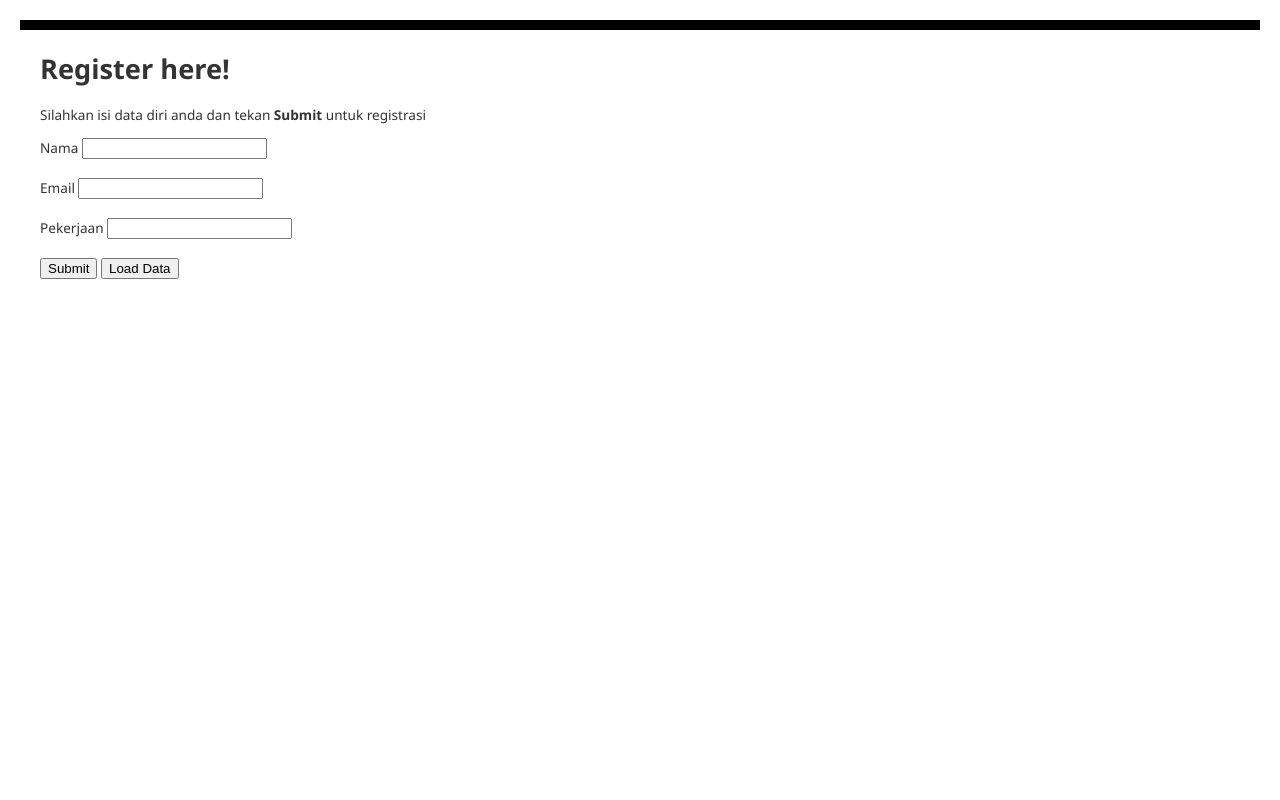
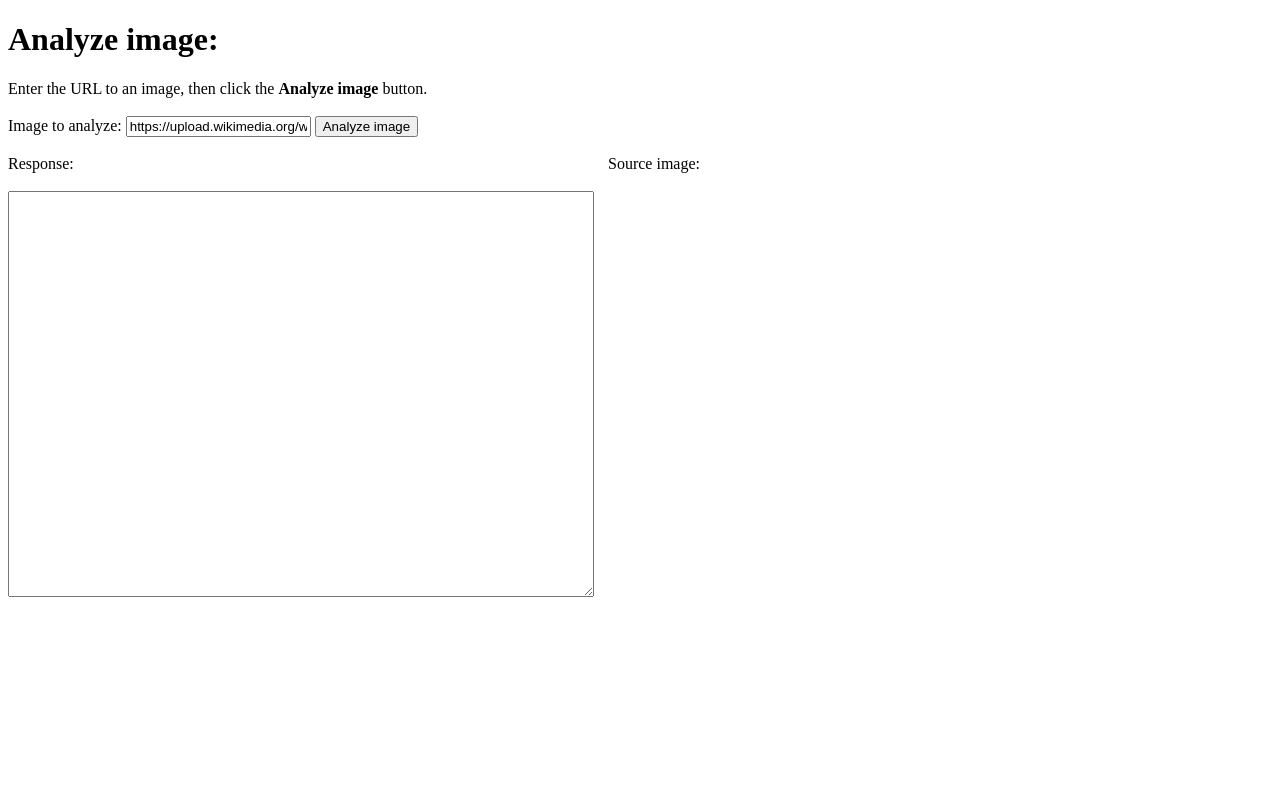
Before and after one commit to eagle050988/AzureSampleProject, a PHP site: page / in a window 1280 px wide. Run offline with PHP 8.4, Linux system fonts and the light colour scheme; some libraries are stand-ins or nearby versions.

Commit message:
percobaan kedua komputer vision

```diff
--- a/index.php
+++ b/index.php
@@ -1,94 +1,95 @@
+<!DOCTYPE html>
 <html>
- <head>
- <Title>Pendaftaran</Title>
- <style type="text/css">
- 	body { background-color: #fff; border-top: solid 10px #000;
- 	    color: #333; font-size: .85em; margin: 20; padding: 20;
- 	    font-family: "Segoe UI", Verdana, Helvetica, Sans-Serif;
- 	}
- 	h1, h2, h3,{ color: #000; margin-bottom: 0; padding-bottom: 0; }
- 	h1 { font-size: 2em; }
- 	h2 { font-size: 1.75em; }
- 	h3 { font-size: 1.2em; }
- 	table { margin-top: 0.75em; }
- 	th { font-size: 1.2em; text-align: left; border: none; padding-left: 0; }
- 	td { padding: 0.25em 2em 0.25em 0em; border: 0 none; }
- </style>
- </head>
- <body>
- <h1>Register here!</h1>
- <p>Silahkan isi data diri anda dan tekan <strong>Submit</strong> untuk registrasi</p>
- <form method="post" action="index.php" enctype="multipart/form-data" >
-       Nama  <input type="text" name="name" id="name"/></br></br>
-       Email <input type="text" name="email" id="email"/></br></br>
-       Pekerjaan <input type="text" name="job" id="job"/></br></br>
-       <input type="submit" name="submit" value="Submit" />
-       <input type="submit" name="load_data" value="Load Data" />
- </form>
- <?php
-//     $host = "tcp:naystechwebserverapp.database.windows.net,1433;";
-//     $user = "faridghozim";
-//     $pass = "H4121m4u";
-//     $db = "naystechdb";
-//     try {
-//         $conn = new PDO("sqlsrv:server = $host; Database = $db", $user, $pass);
-//         $conn->setAttribute( PDO::ATTR_ERRMODE, PDO::ERRMODE_EXCEPTION );
-//     } catch(Exception $e) {
-//         echo "Failed: " . $e;
-//     }
-    try {
-        $conn = new PDO("sqlsrv:server = tcp:naystechwebserverapp.database.windows.net,1433; Database = naystechdb", "faridghozim", "{H4121m4u}");
-        $conn->setAttribute(PDO::ATTR_ERRMODE, PDO::ERRMODE_EXCEPTION);
-    }
-    catch (PDOException $e) {
-        print("Error connecting to SQL Server.");
-        die(print_r($e));
-    }
-    if (isset($_POST['submit'])) {
-        try {
-            $name = $_POST['name'];
-            $email = $_POST['email'];
-            $job = $_POST['job'];
-            $date = date("Y-m-d");
-            // Insert data
-            $sql_insert = "INSERT INTO Pendaftaran (name, email, job, date)
-                        VALUES (?,?,?,?)";
-            $stmt = $conn->prepare($sql_insert);
-            $stmt->bindValue(1, $name);
-            $stmt->bindValue(2, $email);
-            $stmt->bindValue(3, $job);
-            $stmt->bindValue(4, $date);
-            $stmt->execute();
-        } catch(Exception $e) {
-            echo "Failed: " . $e;
-        }
-        echo "<h3>Your're registered!</h3>";
-    } else if (isset($_POST['load_data'])) {
-        try {
-            $sql_select = "SELECT * FROM Pendaftaran";
-            $stmt = $conn->query($sql_select);
-            $registrants = $stmt->fetchAll();
-            if(count($registrants) > 0) {
-                echo "<h2>Daftar Peserta:</h2>";
-                echo "<table>";
-                echo "<tr><th>Name</th>";
-                echo "<th>Email</th>";
-                echo "<th>Job</th>";
-                echo "<th>Date</th></tr>";
-                foreach($registrants as $registrant) {
-                    echo "<tr><td>".$registrant['name']."</td>";
-                    echo "<td>".$registrant['email']."</td>";
-                    echo "<td>".$registrant['job']."</td>";
-                    echo "<td>".$registrant['date']."</td></tr>";
-                }
-                echo "</table>";
-            } else {
-                echo "<h3>No one is currently registered.</h3>";
-            }
-        } catch(Exception $e) {
-            echo "Failed: " . $e;
-        }
-    }
- ?>
- </body>
+<head>
+    <title>Analyze Sample</title>
+    <script src="https://ajax.googleapis.com/ajax/libs/jquery/1.9.0/jquery.min.js"></script>
+</head>
+<body>
+
+<script type="text/javascript">
+    function processImage() {
+        // **********************************************
+        // *** Update or verify the following values. ***
+        // **********************************************
+
+        // Replace <Subscription Key> with your valid subscription key.
+        var subscriptionKey = "4171c1bb89604156a749a5f70be23835";
+
+        // You must use the same Azure region in your REST API method as you used to
+        // get your subscription keys. For example, if you got your subscription keys
+        // from the West US region, replace "westcentralus" in the URL
+        // below with "westus".
+        //
+        // Free trial subscription keys are generated in the "westus" region.
+        // If you use a free trial subscription key, you shouldn't need to change
+        // this region.
+        var uriBase =
+            "https://southeastasia.api.cognitive.microsoft.com/";
+
+        // Request parameters.
+        var params = {
+            "visualFeatures": "Categories,Description,Color",
+            "details": "",
+            "language": "en",
+        };
+
+        // Display the image.
+        var sourceImageUrl = document.getElementById("inputImage").value;
+        document.querySelector("#sourceImage").src = sourceImageUrl;
+
+        // Make the REST API call.
+        $.ajax({
+            url: uriBase + "?" + $.param(params),
+
+            // Request headers.
+            beforeSend: function(xhrObj){
+                xhrObj.setRequestHeader("Content-Type","application/json");
+                xhrObj.setRequestHeader(
+                    "Ocp-Apim-Subscription-Key", subscriptionKey);
+            },
+
+            type: "POST",
+
+            // Request body.
+            data: '{"url": ' + '"' + sourceImageUrl + '"}',
+        })
+
+        .done(function(data) {
+            // Show formatted JSON on webpage.
+            $("#responseTextArea").val(JSON.stringify(data, null, 2));
+        })
+
+        .fail(function(jqXHR, textStatus, errorThrown) {
+            // Display error message.
+            var errorString = (errorThrown === "") ? "Error. " :
+                errorThrown + " (" + jqXHR.status + "): ";
+            errorString += (jqXHR.responseText === "") ? "" :
+                jQuery.parseJSON(jqXHR.responseText).message;
+            alert(errorString);
+        });
+    };
+</script>
+
+<h1>Analyze image:</h1>
+Enter the URL to an image, then click the <strong>Analyze image</strong> button.
+<br><br>
+Image to analyze:
+<input type="text" name="inputImage" id="inputImage"
+    value="https://upload.wikimedia.org/wikipedia/commons/3/3c/Shaki_waterfall.jpg" />
+<button onclick="processImage()">Analyze image</button>
+<br><br>
+<div id="wrapper" style="width:1020px; display:table;">
+    <div id="jsonOutput" style="width:600px; display:table-cell;">
+        Response:
+        <br><br>
+        <textarea id="responseTextArea" class="UIInput"
+                  style="width:580px; height:400px;"></textarea>
+    </div>
+    <div id="imageDiv" style="width:420px; display:table-cell;">
+        Source image:
+        <br><br>
+        <img id="sourceImage" width="400" />
+    </div>
+</div>
+</body>
 </html>
```
